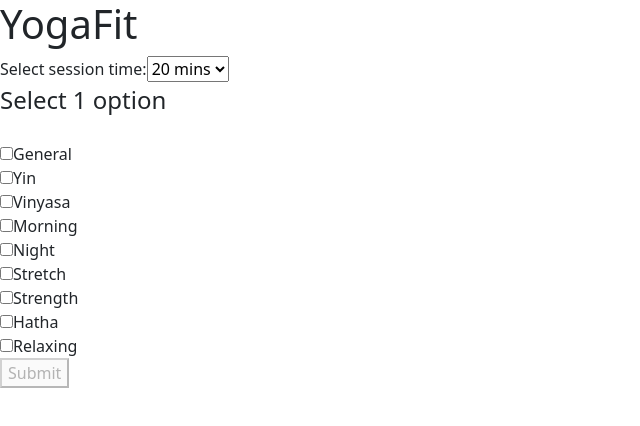
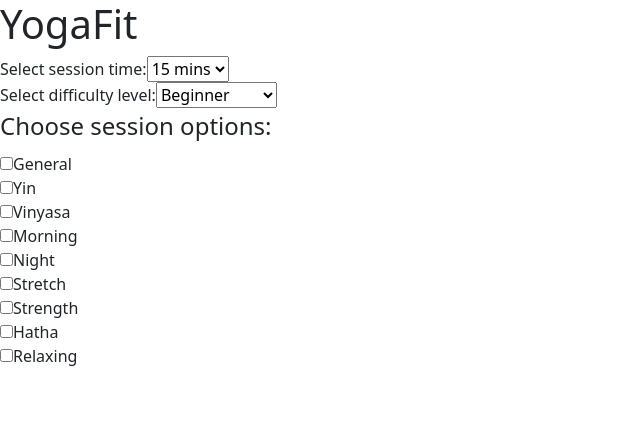
Before and after one commit to hannasophian/yogafit, a React (Create React App) app: page / in a window 1280 px wide. Shown: the top 426 px of the page, without its empty margins (0-640 px from the left). Built offline with nearby package versions, Linux system fonts and the light colour scheme.

Commit message:
Revert "Created basic app yay"

```diff
--- a/src/App.tsx
+++ b/src/App.tsx
@@ -1,22 +1,12 @@
 // import React from "react";
-import { useState } from "react";
 import AppHeader from "./components/AppHeader";
 import OptionSelector from "./components/OptionSelector";
-import VideoDisplay from "./components/VideoDisplay";
-// import { Video } from "./utils/Video";
 
 function App() {
-  const [videoIDs, setVideoIDs] = useState<string[]>([]);
-
-  // useEffect(() => console.log(videoIDs), [videoIDs])
-
   return (
     <div className="App">
       <AppHeader />
-      <OptionSelector
-        handleSetVideoIDs={(newVideoIDs: string[]) => setVideoIDs(newVideoIDs)}
-      />
-      <VideoDisplay vidIDs={videoIDs} />
+      <OptionSelector />
     </div>
   );
 }
--- a/src/components/OptionSelector.tsx
+++ b/src/components/OptionSelector.tsx
@@ -1,18 +1,9 @@
-import React, { useState } from "react";
-import MaxCheckMessage from "../utils/MaxCheckMessage";
+import React, { useEffect, useState } from "react";
 
-// import { Video } from "../utils/Video";
-
-interface OptionSelectorProps {
-  handleSetVideoIDs(newVideoIDs: string[]): void;
-}
-
-export default function OptionSelector({
-  handleSetVideoIDs,
-}: OptionSelectorProps): JSX.Element {
+export default function OptionSelector(): JSX.Element {
   // time options
-  const times = [20, 30, 45, 60];
-  const tagLimits = [1, 2, 2, 3];
+  const times = [15, 20, 30, 45, 60];
+  const tagLimits = [1, 1, 2, 2, 3];
   const timeOptions = times.map((time) => (
     <option key={time} value={time}>
       {time} mins
@@ -21,12 +12,12 @@
   const [duration, setDuration] = useState<number>(times[0]);
 
   // level options
-  // const [level, setLevel] = useState<number>(1);
-  // const levels = [1, 2, 3];
-  // const levelsToShow = ["Beginner", "Intermediate", "Advanced"];
-  // const levelOptions = levels.map((level) => (
-  //   <option value={level}>{levelsToShow[levels.indexOf(level)]}</option>
-  // ));
+  const [level, setLevel] = useState<number>(1);
+  const levels = [1, 2, 3];
+  const levelsToShow = ["Beginner", "Intermediate", "Advanced"];
+  const levelOptions = levels.map((level) => (
+    <option value={level}>{levelsToShow[levels.indexOf(level)]}</option>
+  ));
 
   //   tag options
   const [tags, setTags] = useState<string[]>([]);
@@ -82,69 +73,36 @@
       }
     }
   };
-  //   useEffect(() => console.log(duration, level, tags), [duration, level, tags]);
-
-  async function getVideosDb(duration: number, tags: string[]) {
-    fetch(
-      `https://yogafit-server.herokuapp.com/getvideos/3/${duration}/${tags.join(
-        "/"
-      )}`
-    )
-      .then((res) => {
-        return res.json();
-      })
-      .then(
-        (video) => {
-          // console.log(video.data.videoIDs);
-          handleSetVideoIDs(video.data.videoIDs);
-        }
-        // (error) => console.log(error)
-      )
-      .catch((error) => console.log(error));
-  }
+  useEffect(() => console.log(duration, level, tags), [duration, level, tags]);
 
   return (
     <div className="OptionSelector">
       {/* select time */}
       <label id="timeselector">Select session time: </label>
       <select
-        key="timeselections"
         id="timeselector"
         value={duration}
-        onChange={(e) => {
-          setDuration(parseInt(e.target.value));
-        }}
+        onChange={(e) => setDuration(parseInt(e.target.value))}
       >
         {timeOptions}
       </select>
 
       <br />
       {/* select difficulty level*/}
-      {/* <label id="levelSelector">Select difficulty level: </label>
+      <label id="levelSelector">Select difficulty level: </label>
       <select
         name="levelSelector"
         id="levelSelector"
         onChange={(e) => setLevel(parseInt(e.target.value))}
       >
         {levelOptions}
-      </select> */}
+      </select>
 
       {/* Select options */}
-      <fieldset key="optionselection">
-        <legend>
-          <MaxCheckMessage duration={duration} />
-        </legend>
+      <fieldset>
+        <legend>Choose session options:</legend>
         {typesOptions}
       </fieldset>
-
-      <button
-        disabled={
-          tags.length === 0 || tags.length > tagLimits[times.indexOf(duration)]
-        }
-        onClick={() => getVideosDb(duration, tags)}
-      >
-        Submit
-      </button>
     </div>
   );
 }
--- a/src/components/VideoDisplay.tsx
+++ /dev/null
@@ -1,15 +0,0 @@
-export default function VideoDisplay(props: { vidIDs: string[] }): JSX.Element {
-  let showVids;
-  if (props.vidIDs.length !== 0) {
-    showVids = props.vidIDs.map((id) => (
-      <iframe
-        // key = {id}
-        title={id}
-        width="420"
-        height="315"
-        src={`https://www.youtube.com/embed/${id}`}
-      ></iframe>
-    ));
-  }
-  return <>{showVids}</>;
-}
--- a/src/utils/MaxCheckMessage.tsx
+++ /dev/null
@@ -1,23 +0,0 @@
-interface MaxCheckMessageProps {
-  duration: number;
-}
-export default function MaxCheckMessage(
-  props: MaxCheckMessageProps
-): JSX.Element {
-  switch (props.duration) {
-    case 20:
-      return <p>Select 1 option</p>;
-    // break;
-    case 30:
-      return <p>Select 1-2 options</p>;
-    // break;
-    case 45:
-      return <p>Select 1-2 options</p>;
-    // break;
-    case 60:
-      return <p>Select 1-3 options</p>;
-    // break;
-    default:
-      return <></>;
-  }
-}
```
Also changed, not shown: src/utils/Video.tsx (deleted, +0 -7 lines).
